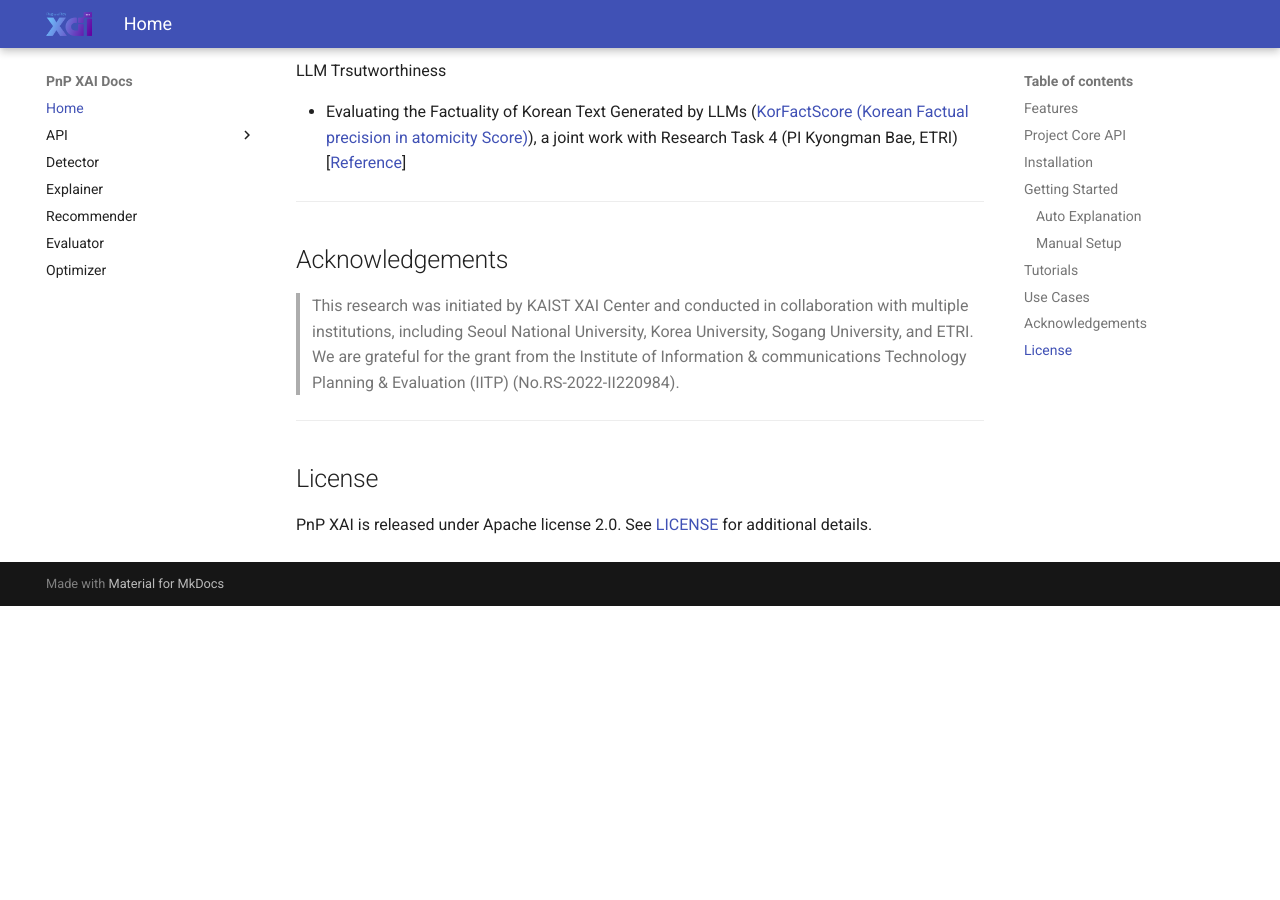
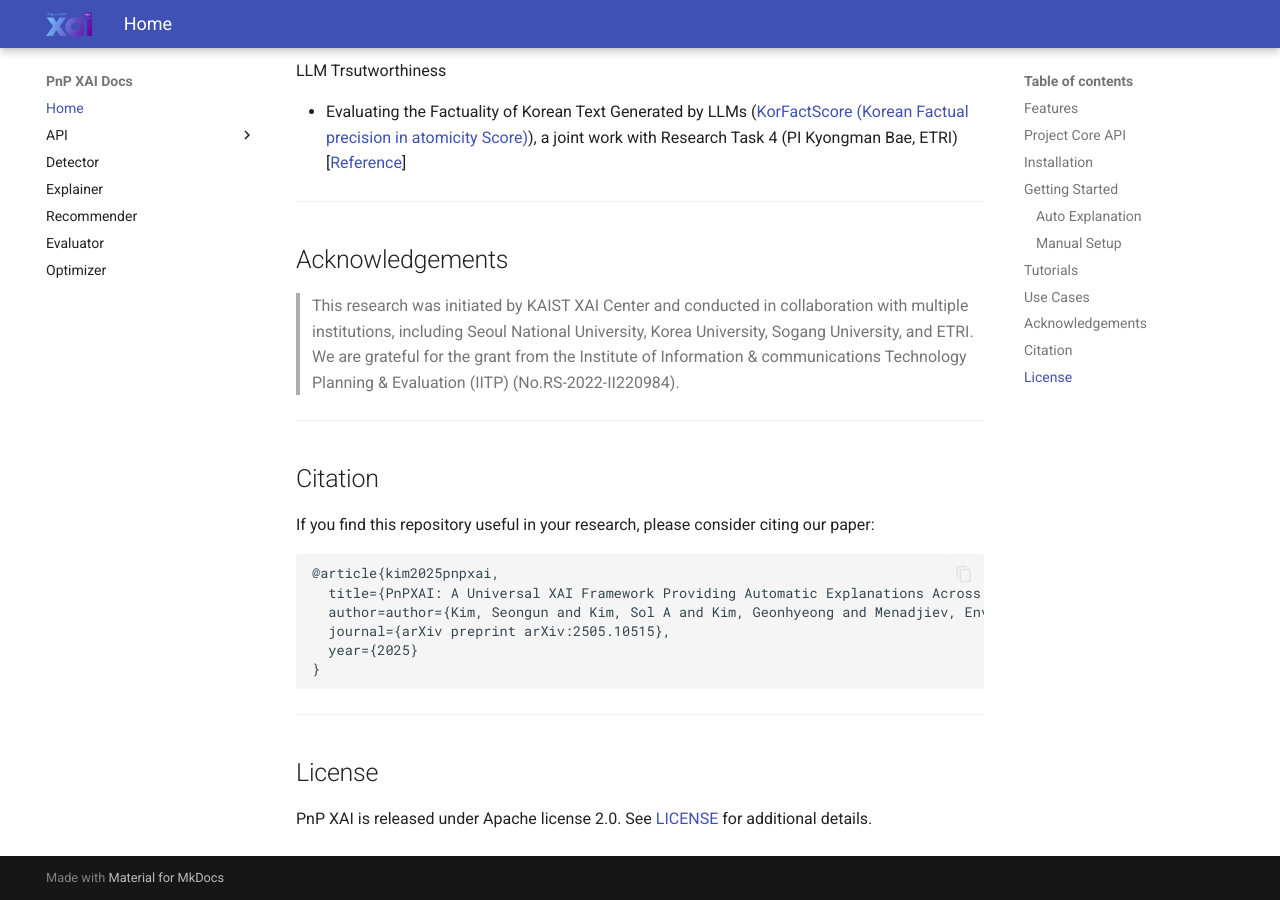
Before and after one commit to OpenXAIProject/pnpxai, an MkDocs documentation site: the page built from docs/index.md, in a window 1280 px wide and 900 px high, scrolled down 5405 px. Built offline with MkDocs 1.6.1 and Material for MkDocs 9.7.7, drawn with Linux system fonts in a browser that asks for light colours; before the commit the page ends 6011 px from its top, so only the background shows below that.

Commit message:
feat: update docs

````diff
--- a/docs/index.md
+++ b/docs/index.md
@@ -223,6 +223,21 @@ We are grateful for the grant from the Institute of Information & communications
 
 <hr>
 
+## Citation
+
+If you find this repository useful in your research, please consider citing our paper:
+
+```
+@article{kim2025pnpxai,
+  title={PnPXAI: A Universal XAI Framework Providing Automatic Explanations Across Diverse Modalities and Models},
+  author=author={Kim, Seongun and Kim, Sol A and Kim, Geonhyeong and Menadjiev, Enver and Lee, Chanwoo and Chung, Seongwook and Kim, Nari and Choi, Jaesik},
+  journal={arXiv preprint arXiv:2505.10515},
+  year={2025}
+}
+```
+
+<hr>
+
 ## License
 
 PnP XAI is released under Apache license 2.0. See [LICENSE](https://github.com/OpenXAIProject/pnpxai/tree/main/LICENSE) for additional details.
--- a/mkdocs.yml
+++ b/mkdocs.yml
@@ -4,21 +4,22 @@ theme:
   name: material
   logo: assets/logo.png
   favicon: assets/favicon.ico
+  features:
+    - content.code.copy
 
 plugins:
   - mkdocstrings:
       handlers:
         python:
-          selection:
+          options:
             inherited_members: true
-          rendering:
-                  show_root_heading: true  # actually display anything at all...
-                  show_root_full_path: true  # display "diffrax.asdf" not just "asdf"
-                  show_if_no_docstring: true
-                  show_signature_annotations: true
-                  show_source: false  # don't include source code
-                  members_order: source  # order methods according to their order of definition in the source code, not alphabetical order
-                  heading_level: 4
+            show_root_heading: true  # actually display anything at all...
+            show_root_full_path: true  # display "diffrax.asdf" not just "asdf"
+            show_if_no_docstring: true
+            show_signature_annotations: true
+            show_source: false  # don't include source code
+            members_order: source  # order methods according to their order of definition in the source code, not alphabetical order
+            heading_level: 4
 
 nav:
   - Home: index.md
````
Also changed, not shown: README.md (+13 -0 lines).
